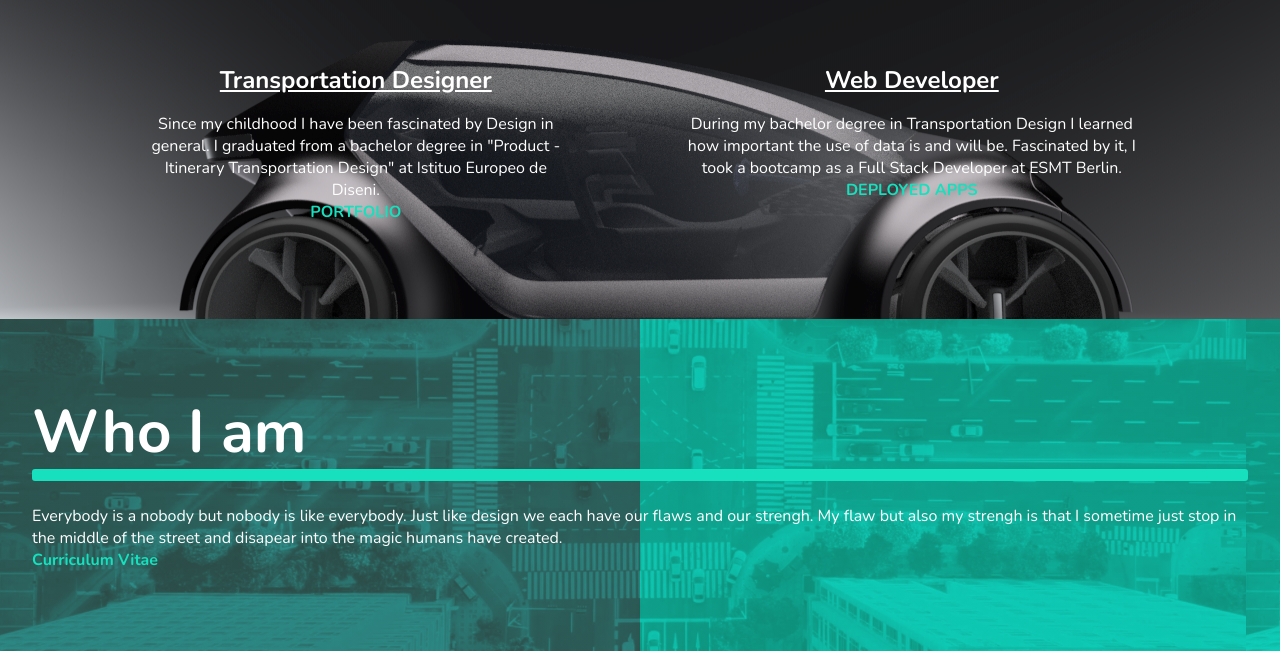
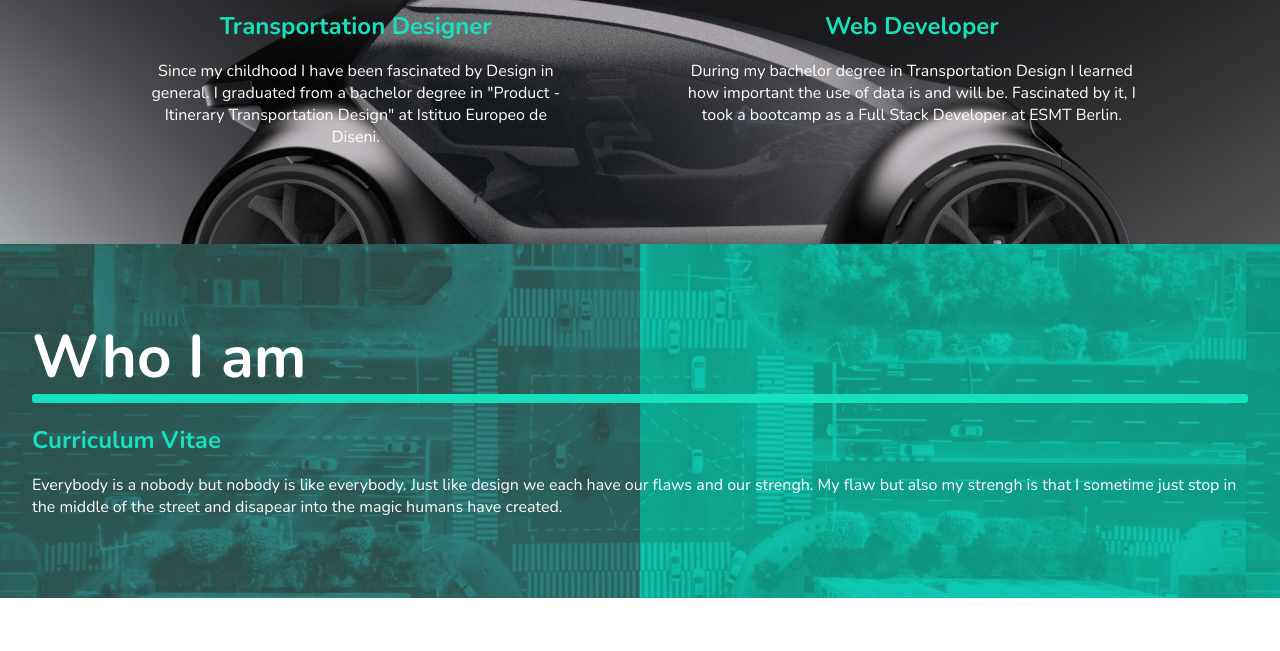
Before and after one commit to Zeitouna/My-Website, a plain HTML site: page index.html in a window 1280 px wide. Shown: the part 611-1262 px from the top of the page. After the commit the page ends 1209 px from the top, so only its background shows below. Drawn offline with nearby package versions, Linux system fonts and the light colour scheme; files whose address does not match are found by name.

Commit message:
updated porfolio and curriculum

```diff
--- a/index.html
+++ b/index.html
@@ -24,10 +24,12 @@
   </head>
   <body>
     <!--NAVBAR-->
-    <div class="topnav" id="myTopnav">
-      <a href="projects.html">Github</a> -->
+    <!-- <div class="topnav" id="myTopnav">
+      <div class="logo-image">
+        <img src="./public/images/logo/linkedin.png" class="img-fluid" />
+      </div>
+      <a href="projects.html">Github</a>
       <a href="#contact">linkedin</a>
-      <a href="about.html"></a>
       <a
         href="javascript:void(0);"
         style="font-size: 15px"
@@ -35,7 +37,7 @@
         onclick="myFunction()"
         >&#9776;</a
       >
-    </div>
+    </div> -->
 
     <!--INTRODUCTION-->
     <section class="intro" id="home">
@@ -95,27 +97,35 @@
       <h2 class="section__title section__title--services">What I do</h2>
       <div class="services">
         <div class="service">
-          <h3>Transportation Designer</h3>
+          <h3 class="color-btn">
+            <a id="links" href="public/pdf/OlivierR.Measson_Portfolio_2022.pdf">
+              Transportation Designer</a
+            >
+          </h3>
           <p>
             Since my childhood I have been fascinated by Design in general. I
             graduated from a bachelor degree in "Product - Itinerary
             Transportation Design" at Istituo Europeo de Diseni.
-            <a
+            <!-- <a
               id="links"
               href="public/pdf/OlivierR.Measson_DigitalPortFolio.pdf"
-              ><h4>PORTFOLIO</h4></a
-            >
+              ><p id="btn-port">PORTFOLIO</p></a
+            > -->
           </p>
         </div>
         <!-- / service -->
 
         <div class="service">
-          <h3>Web Developer</h3>
+          <h3 class="color-btn">
+            <a id="links" href="web-development.html">Web Developer</a>
+          </h3>
           <p>
             During my bachelor degree in Transportation Design I learned how
             important the use of data is and will be. Fascinated by it, I took a
             bootcamp as a Full Stack Developer at ESMT Berlin.
-            <a id="links" href="web-development.html"><h4>DEPLOYED APPS</h4></a>
+            <!-- <a id="links" href="web-development.html"
+              ><p id="btn-app">DEPLOYED APPS</p></a
+            > -->
           </p>
         </div>
 
@@ -128,18 +138,21 @@
     <section class="about-me" id="about">
       <header>
         <h2 class="section__title section_title--about">Who I am</h2>
+
         <p class="section__subtitle section__subtitle--about"></p>
       </header>
 
       <div class="about-me__body">
+        <a
+          id="links"
+          href="./public/pdf/OlivierR.Measson_Curriculum-Vitae_2022.pdf"
+          ><h3>Curriculum Vitae</h3></a
+        >
         <p>
           Everybody is a nobody but nobody is like everybody. Just like design
           we each have our flaws and our strengh. My flaw but also my strengh is
           that I sometime just stop in the middle of the street and disapear
           into the magic humans have created.
-          <a id="links" href="./public/pdf/OlivierR.Measson-CurriculumVitae.pdf"
-            ><h4>Curriculum Vitae</h4></a
-          >
         </p>
       </div>
     </section>
--- a/public/css/main.css
+++ b/public/css/main.css
@@ -142,7 +142,7 @@ h2 {
 }
 h3 {
   font-size: var(--fs-h3);
-  text-decoration: underline;
+
   padding-bottom: 20px;
 }
 
@@ -170,7 +170,7 @@ h3 {
   background: var(--clr-accent);
   font-family: var(--ff-secondary);
   margin-bottom: 1em;
-  padding: 0.25em;
+  padding: 0.2em;
   border-radius: 3px;
 }
 
@@ -300,7 +300,7 @@ button:hover {
 }
 
 .section__title--services {
-  color: var(--clr-accent);
+  color: var(--clr-light);
   position: relative;
 }
 
@@ -332,6 +332,9 @@ button:hover {
   .service + .service {
     margin-left: 7em;
   }
+}
+.color-btn {
+  color: var(--clr-accent);
 }
 
 /* .row {
@@ -431,7 +434,7 @@ button:hover {
   color: #16e0bd;
 }
 
-.social-media {
+/* .social-media {
   position: absolute;
   border-style: solid;
   border-color: red;
@@ -439,4 +442,14 @@ button:hover {
 
 .column-1 {
   color: red;
+} */
+
+/* .logo-image {
+  transform: scale(0.05);
+  width: 46px;
+  height: 46px;
+} */
+
+#btn-port {
+  color: red;
 }
```
Also changed, not shown: 2 other files.
